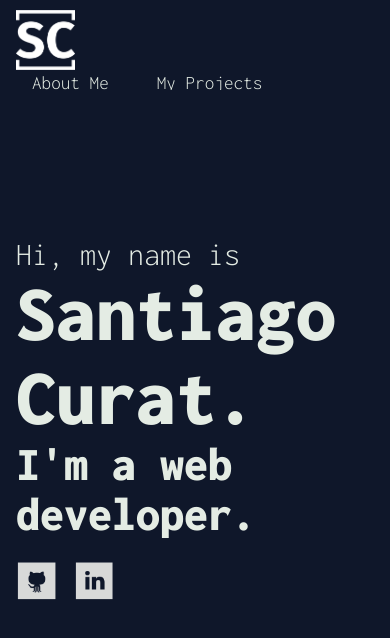
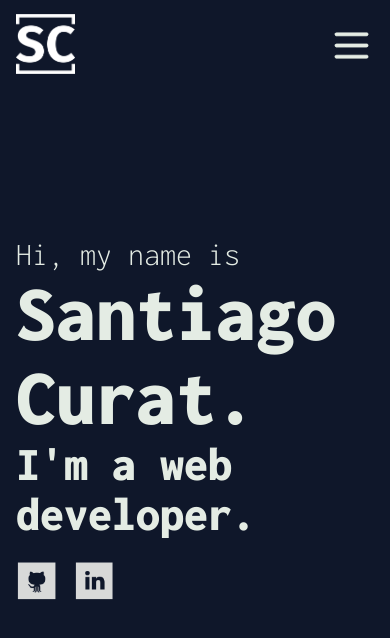
Before and after one commit to chanchoc/portfolio, a website: page index.html in a window 390 px wide. Drawn offline with Linux system fonts and the light colour scheme.

Commit message:
Cambios en el Nav

```diff
--- a/index.html
+++ b/index.html
@@ -21,6 +21,7 @@
             <!-- Inicio NAVBAR -->
             <nav class="navbar">
                 <a href="#"><img src="./multimedia/img/sc-logo.png" alt="Santiago Curat" /></a>
+                <img src="./multimedia/img/menu.png" alt="menu hamburguesa" class="menu-hamburguesa" loading="lazy" />
                 <ul>
                     <li><a href="./index.html#about-me">About Me</a></li>
                     <li><a href="./index.html#my-projects">My Projects</a></li>
--- a/scss/_navbar.scss
+++ b/scss/_navbar.scss
@@ -19,14 +19,32 @@ header {
             display: flex;
             flex-flow: row wrap;
             align-items: center;
-            margin: 0 $margin;
             gap: 3rem;
+            @media (max-width: 768px) {
+                position: fixed;
+                flex-direction: column;
+                top: 0;
+                width: 200px;
+                height: 100vh;
+                right: -300px;
+                gap: 40px;
+                padding-top: 10vh;
+                border-left: 1px solid white;
+                transition: 0.5s;
+                background-color: $bg-color;
+                &:hover {
+                    right: 0px;
+                }
+            }
             li {
                 text-decoration: none;
                 a {
                     text-decoration: none;
                     color: $text-color;
                     font-size: 1.2rem;
+                    &:hover {
+                        font-weight: 600;
+                    }
                 }
             }
         }
@@ -34,5 +52,17 @@ header {
             height: 60px;
             object-fit: cover;
         }
+        .menu-hamburguesa {
+            display: none;
+            height: 45px;
+            width: 45px;
+            object-fit: cover;
+            @media (max-width: 768px) {
+                display: block;
+                &:hover + ul {
+                    right: 0px;
+                }
+            }
+        }
     }
 }
```
Also changed, not shown: css/styles.css, multimedia/img/menu.png (added), 1 other file.
